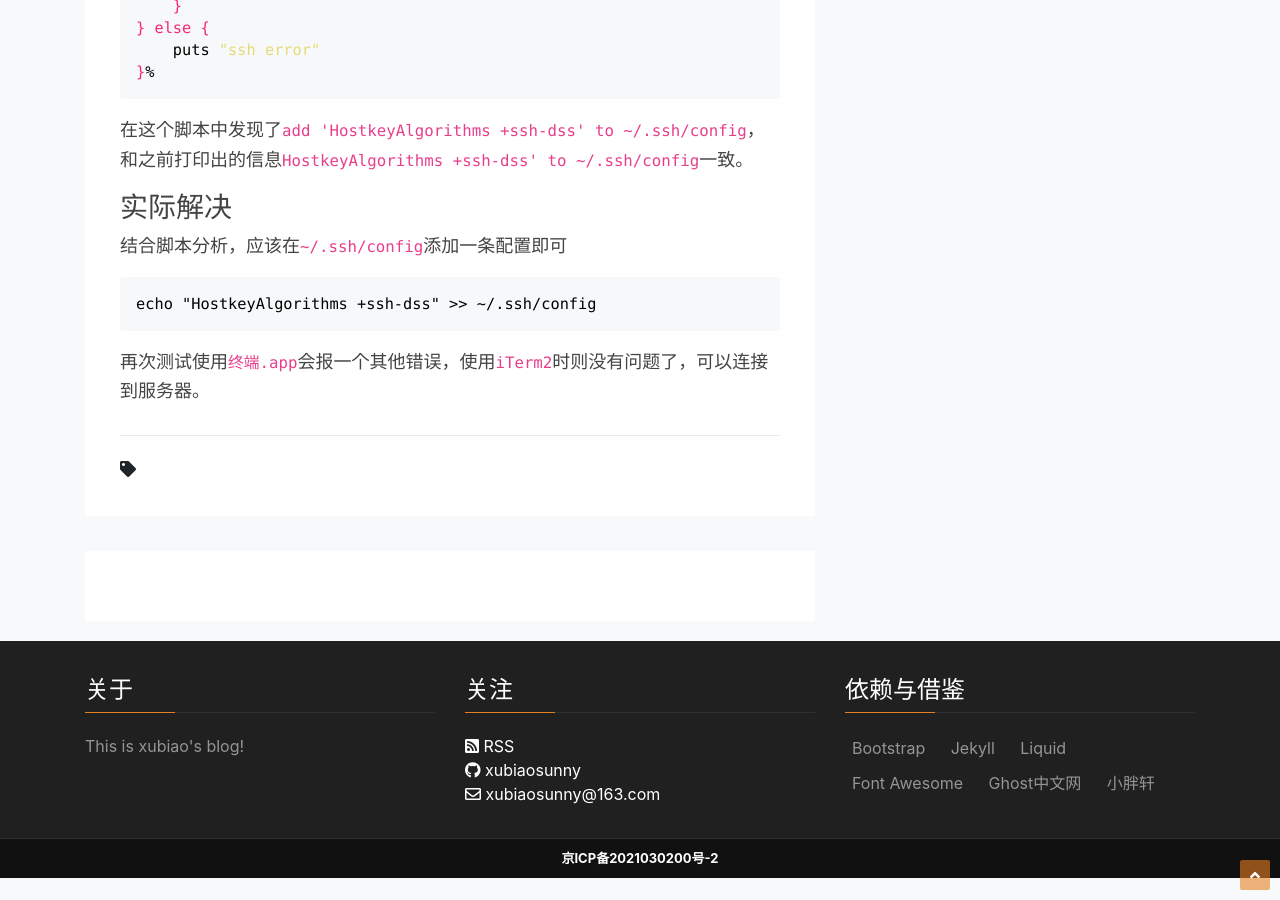
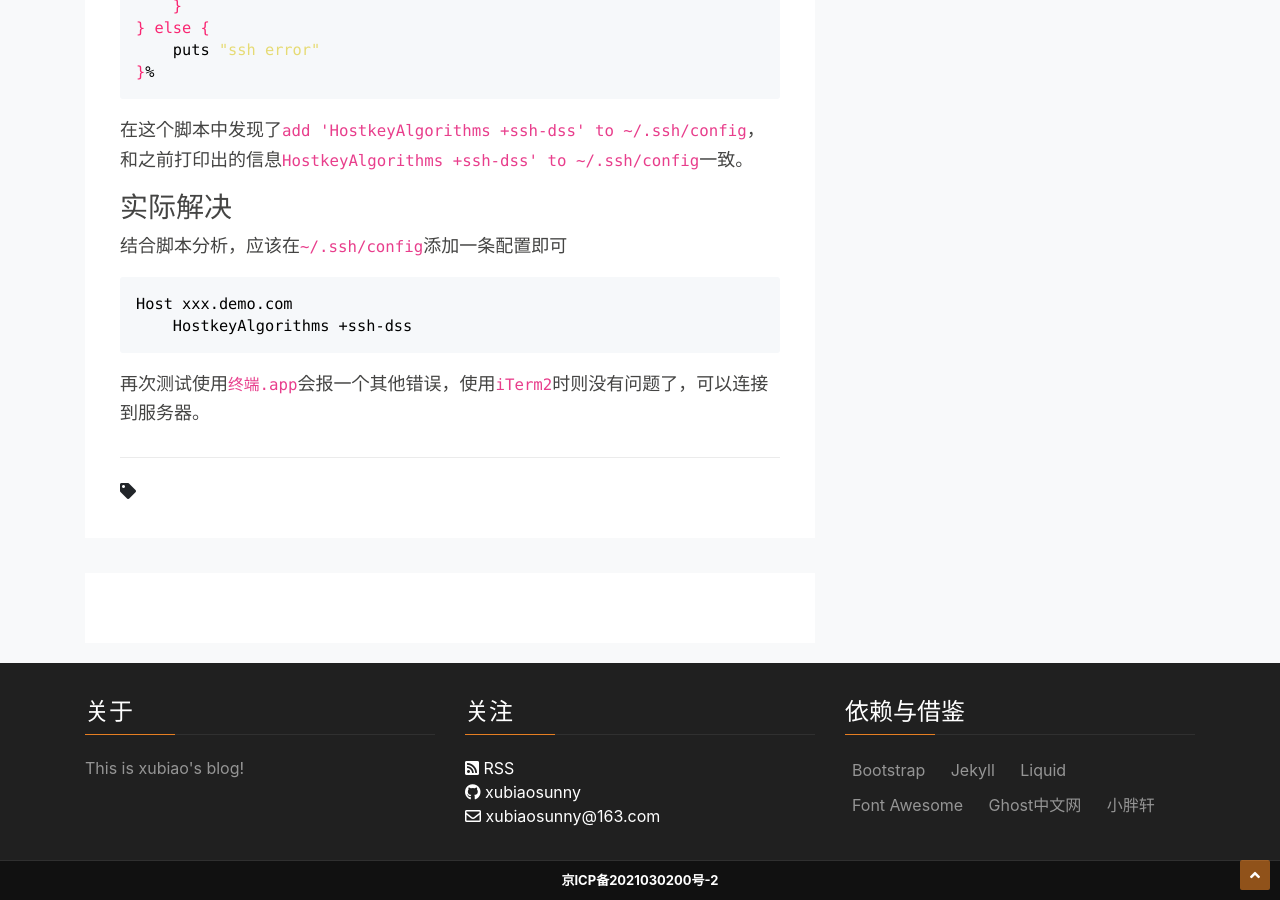
Before and after one commit to xubiaosunny/xubiaosunny.github.io, a Jekyll site: the page built from _posts/2022-11-23-pldsec_fortress_debug_uy7f.md, in a window 1280 px wide and 900 px high, scrolled down 3792 px. Built offline with Jekyll 4.4.1, drawn with Linux system fonts in a browser that asks for light colours; comment, search, counter and statistics services are not loaded.

Commit message:
帕拉迪堡垒机软件(趣运维.app)不能登陆问题调试

````diff
--- a/_posts/2022-11-23-pldsec_fortress_debug_uy7f.md
+++ b/_posts/2022-11-23-pldsec_fortress_debug_uy7f.md
@@ -168,7 +168,8 @@ if {$os_status == 0} {
 结合脚本分析，应该在`~/.ssh/config`添加一条配置即可
 
 ```
-echo "HostkeyAlgorithms +ssh-dss" >> ~/.ssh/config
+Host xxx.demo.com
+    HostkeyAlgorithms +ssh-dss
 ```
 
 再次测试使用`终端.app`会报一个其他错误，使用`iTerm2`时则没有问题了，可以连接到服务器。
````
